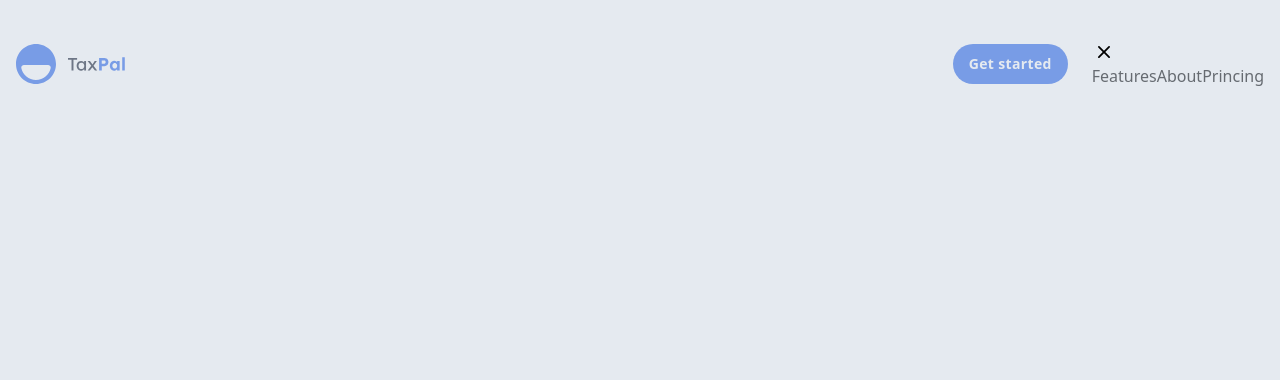
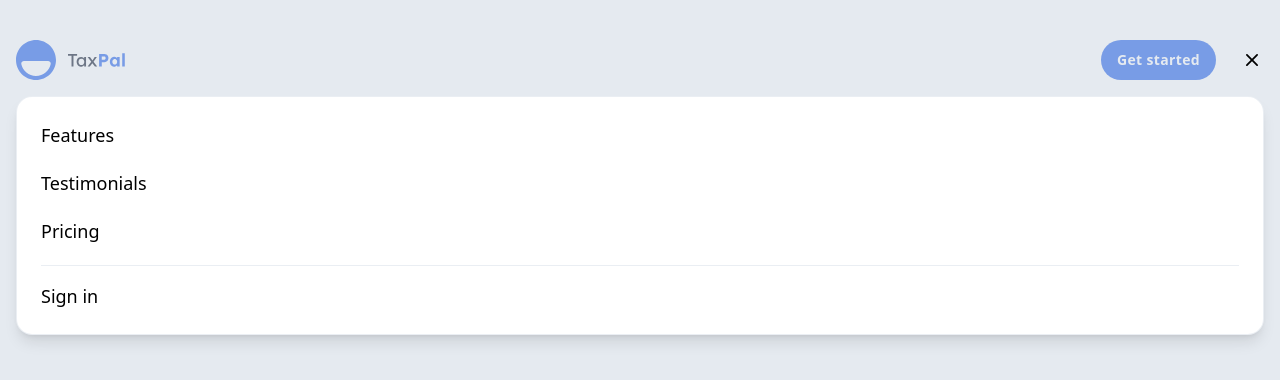
Before and after one commit to amine-omari/Taxpal-clone, a Next.js app: page / in a window 1280 px wide. Both pictures are taken after a click on the button 1252 px from the left and 60 px from the top of the page. Shown: the top 380 px of the page. Built offline with nearby package versions, Linux system fonts and the light colour scheme.

Commit message:
fix: MenuContainer component

```diff
--- a/components/MenuContainer.jsx
+++ b/components/MenuContainer.jsx
@@ -3,10 +3,16 @@ import React from "react";
 
 const MenuContainer = () => {
   return (
-    <div className="">
-      <Link href="/">Features</Link>
-      <Link href="/">About</Link>
-      <Link href="/">Princing</Link>
+    <div className="absolute left-4 right-4 top-24 z-50 flex flex-col rounded-2xl border border-slate-300/40 bg-white p-6 text-left text-lg shadow-lg">
+      <div className="flex flex-col space-y-5 ">
+        <Link href="/">Features</Link>
+        <Link href="/">Testimonials</Link>
+        <Link href="/">Pricing</Link>
+      </div>
+      <hr className="mt-5 border-slate-300/40" />
+      <Link className="mt-4" href="/">
+        Sign in
+      </Link>
     </div>
   );
 };
```
